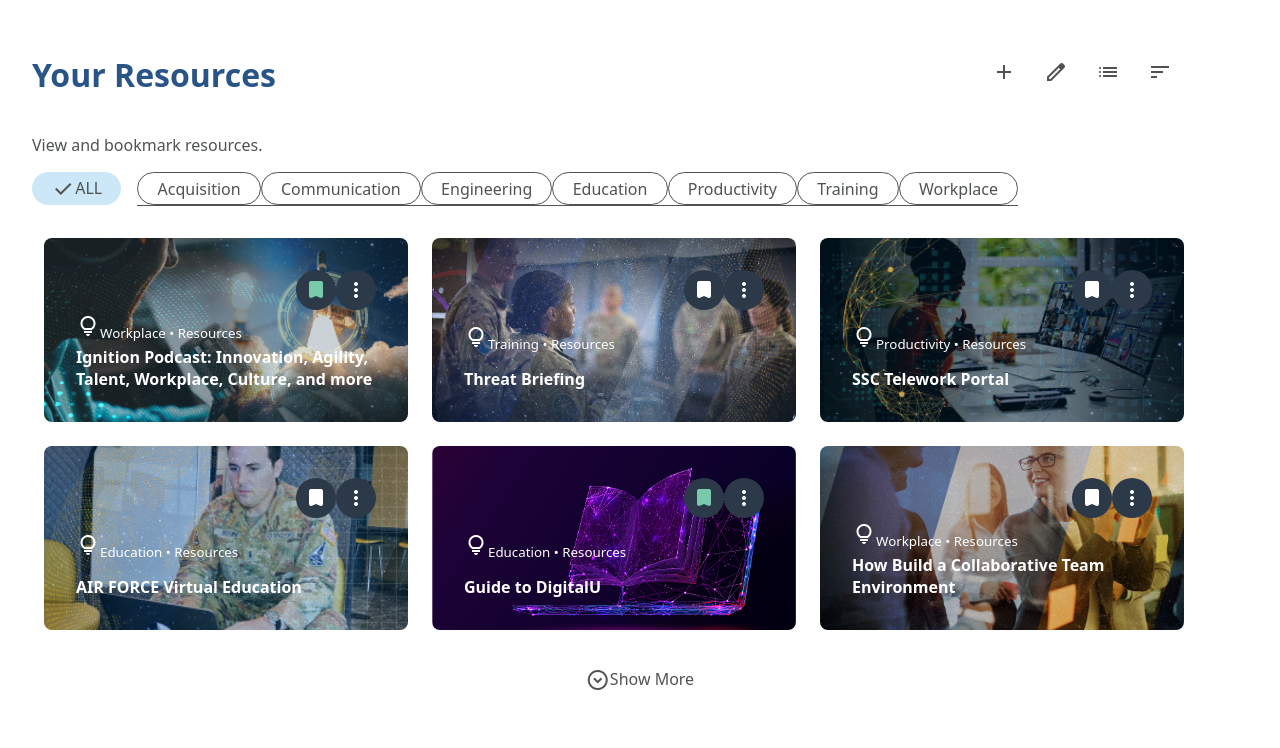
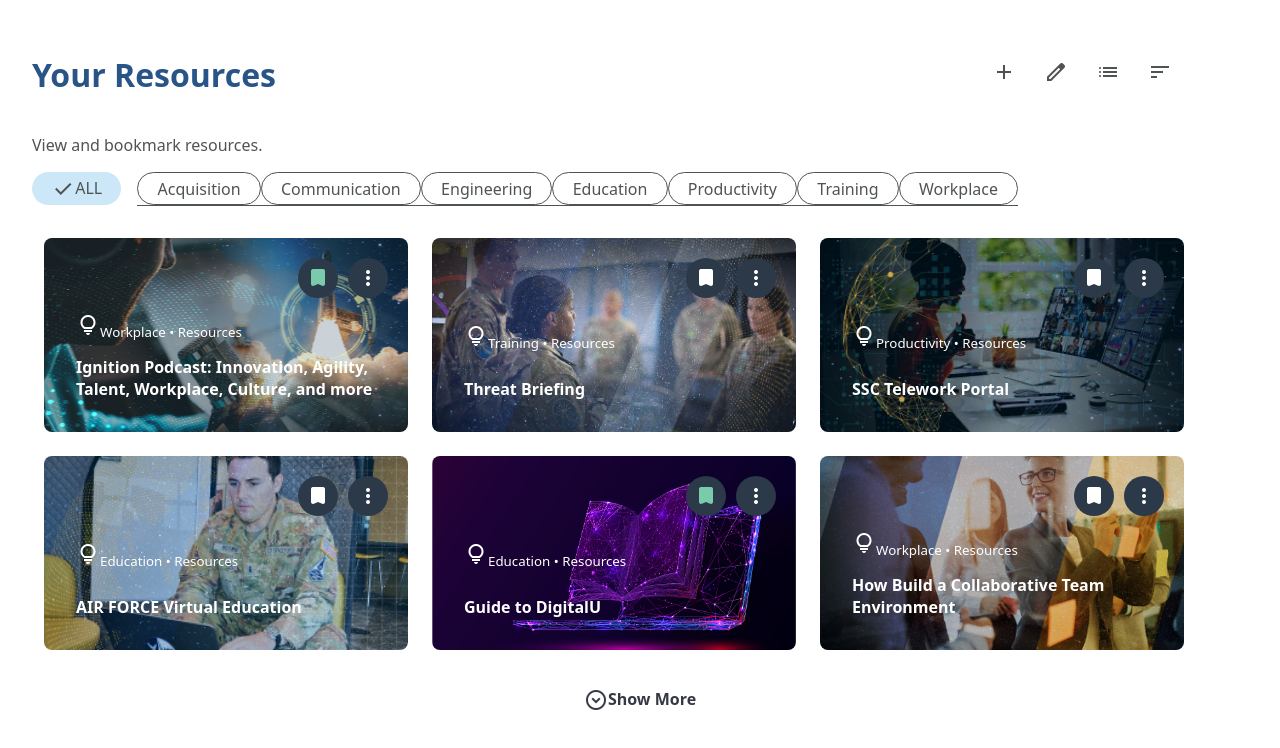
Before and after one commit to gigann/vue3-dev-challenge, a Vue app: page / in a window 1280 px wide. Shown: the top 748 px of the page. Built offline with nearby package versions, Linux system fonts and the light colour scheme.

Commit message:
css changes

```diff
--- a/src/style.css
+++ b/src/style.css
@@ -132,7 +132,7 @@ button:active {
   margin: 12px;
 
   width: 300px;
-  height: 120px;
+  height: 130px;
 
   color: #ffffff;
 }
@@ -151,6 +151,8 @@ button:active {
 .card-buttons {
   display: flex;
   justify-content: right;
+  margin-top: -12px;
+  margin-right: -12px;
 }
 
 .bookmarked-button, .not-bookmarked-button, .menu-button {
@@ -162,7 +164,7 @@ button:active {
   color: #ffffff;
   background-color: #2B3948;
   font-size: 0px;
-
+  margin-left: 10px;
 }
 
 
@@ -198,4 +200,6 @@ button:active {
   margin-top: 20px;
   text-align: center;
   border: 1px solid transparent;
+  color: #363844;
+  font-weight: 700;
 }
```
